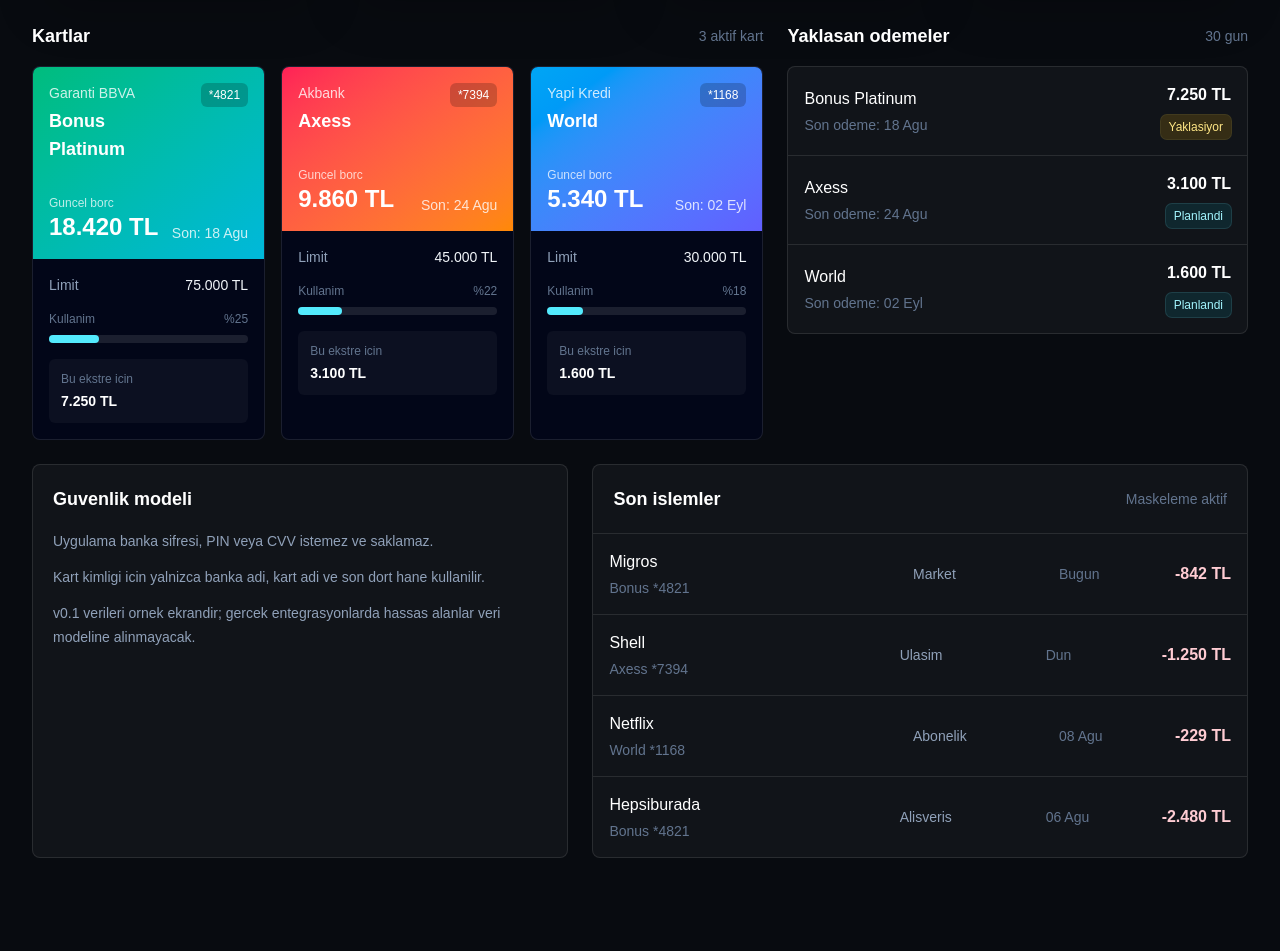
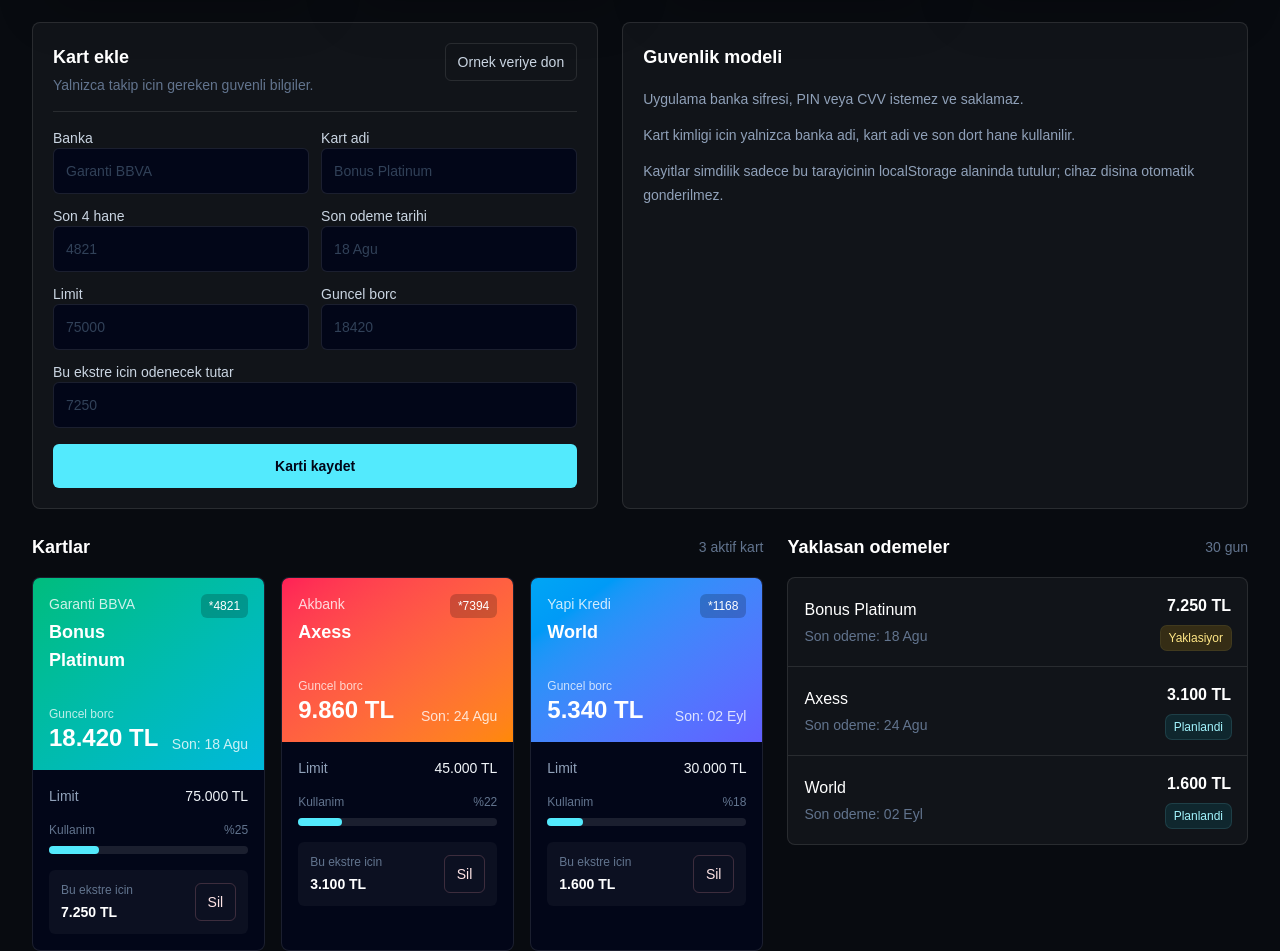
Before and after one commit to muratmemil/kartv1, a Next.js app: page / in a window 1280 px wide. Shown: the part 321-1272 px from the top of the page. Before the commit the page ends 1199 px from the top, so only its background shows below. Built offline with nearby package versions, Linux system fonts and the light colour scheme.

Commit message:
Add card management with local storage

```diff
--- a/app/page.tsx
+++ b/app/page.tsx
@@ -1,19 +1,34 @@
+"use client";
+
+import { FormEvent, useEffect, useMemo, useState } from "react";
+
 type Card = {
+  id: string;
   bank: string;
   name: string;
   last4: string;
   color: string;
+  debt: number;
+  limit: number;
+  dueDate: string;
+  dueAmount: number;
+};
+
+type CardForm = {
+  bank: string;
+  name: string;
+  last4: string;
   debt: string;
   limit: string;
   dueDate: string;
   dueAmount: string;
-  utilization: number;
 };
 
 type Payment = {
+  id: string;
   card: string;
   date: string;
-  amount: string;
+  amount: number;
   status: "Yaklasiyor" | "Planlandi" | "Odendi";
 };
 
@@ -25,47 +40,60 @@
   category: string;
 };
 
-const cards: Card[] = [
+const storageKey = "kart-takip:v0.2:cards";
+
+const colorOptions = [
+  "from-emerald-500 to-cyan-500",
+  "from-rose-500 to-orange-400",
+  "from-sky-500 to-indigo-500",
+  "from-violet-500 to-fuchsia-500",
+];
+
+const initialCards: Card[] = [
   {
+    id: "bonus-4821",
     bank: "Garanti BBVA",
     name: "Bonus Platinum",
     last4: "4821",
-    color: "from-emerald-500 to-cyan-500",
-    debt: "18.420 TL",
-    limit: "75.000 TL",
+    color: colorOptions[0],
+    debt: 18420,
+    limit: 75000,
     dueDate: "18 Agu",
-    dueAmount: "7.250 TL",
-    utilization: 25,
+    dueAmount: 7250,
   },
   {
+    id: "axess-7394",
     bank: "Akbank",
     name: "Axess",
     last4: "7394",
-    color: "from-rose-500 to-orange-400",
-    debt: "9.860 TL",
-    limit: "45.000 TL",
+    color: colorOptions[1],
+    debt: 9860,
+    limit: 45000,
     dueDate: "24 Agu",
-    dueAmount: "3.100 TL",
-    utilization: 22,
+    dueAmount: 3100,
   },
   {
+    id: "world-1168",
     bank: "Yapi Kredi",
     name: "World",
     last4: "1168",
-    color: "from-sky-500 to-indigo-500",
-    debt: "5.340 TL",
-    limit: "30.000 TL",
+    color: colorOptions[2],
+    debt: 5340,
+    limit: 30000,
     dueDate: "02 Eyl",
-    dueAmount: "1.600 TL",
-    utilization: 18,
+    dueAmount: 1600,
   },
 ];
 
-const payments: Payment[] = [
-  { card: "Bonus Platinum", date: "18 Agu", amount: "7.250 TL", status: "Yaklasiyor" },
-  { card: "Axess", date: "24 Agu", amount: "3.100 TL", status: "Planlandi" },
-  { card: "World", date: "02 Eyl", amount: "1.600 TL", status: "Planlandi" },
-];
+const emptyForm: CardForm = {
+  bank: "",
+  name: "",
+  last4: "",
+  debt: "",
+  limit: "",
+  dueDate: "",
+  dueAmount: "",
+};
 
 const transactions: Transaction[] = [
   { merchant: "Migros", card: "Bonus *4821", date: "Bugun", amount: "-842 TL", category: "Market" },
@@ -74,31 +102,162 @@
   { merchant: "Hepsiburada", card: "Bonus *4821", date: "06 Agu", amount: "-2.480 TL", category: "Alisveris" },
 ];
 
-const summary = [
-  { label: "Toplam borc", value: "33.620 TL", note: "3 kartta guncel bakiye" },
-  { label: "Bu ay odenecek", value: "10.350 TL", note: "18-24 Agu arasi" },
-  { label: "Kullanilabilir limit", value: "111.380 TL", note: "Toplam limit 150.000 TL" },
-  { label: "Ortalama kullanim", value: "%22", note: "Risk seviyesi dusuk" },
-];
-
 const statusStyles: Record<Payment["status"], string> = {
   Yaklasiyor: "bg-amber-400/15 text-amber-200 ring-amber-300/20",
   Planlandi: "bg-cyan-400/10 text-cyan-200 ring-cyan-300/20",
-  Odendi: "bg-emerald-400/10 text-emerald-200 ring-emerald-300/20",
+  Odendi: "bg-emerald-400/10 text-emerald-300 ring-emerald-300/20",
 };
 
+function formatCurrency(value: number) {
+  return new Intl.NumberFormat("tr-TR", {
+    maximumFractionDigits: 0,
+    minimumFractionDigits: 0,
+  }).format(value) + " TL";
+}
+
+function parseMoney(value: string) {
+  const normalized = value.replace(/\./g, "").replace(",", ".").replace(/[^\d.]/g, "");
+  const parsed = Number(normalized);
+  return Number.isFinite(parsed) ? parsed : 0;
+}
+
+function getUtilization(card: Card) {
+  if (card.limit <= 0) {
+    return 0;
+  }
+
+  return Math.min(100, Math.round((card.debt / card.limit) * 100));
+}
+
+function makePayments(cards: Card[]): Payment[] {
+  return cards.map((card, index) => ({
+    id: card.id,
+    card: card.name,
+    date: card.dueDate,
+    amount: card.dueAmount,
+    status: index === 0 ? "Yaklasiyor" : "Planlandi",
+  }));
+}
+
+function safeCardFromUnknown(card: Card) {
+  return {
+    id: String(card.id),
+    bank: String(card.bank),
+    name: String(card.name),
+    last4: String(card.last4).replace(/\D/g, "").slice(-4),
+    color: colorOptions.includes(card.color) ? card.color : colorOptions[0],
+    debt: Number(card.debt) || 0,
+    limit: Number(card.limit) || 0,
+    dueDate: String(card.dueDate),
+    dueAmount: Number(card.dueAmount) || 0,
+  };
+}
+
+function getStoredCards() {
+  if (typeof window === "undefined") {
+    return initialCards;
+  }
+
+  try {
+    const storedCards = window.localStorage.getItem(storageKey);
+    if (!storedCards) {
+      return initialCards;
+    }
+
+    const parsed = JSON.parse(storedCards) as Card[];
+    return parsed.map(safeCardFromUnknown).filter((card) => card.last4.length === 4);
+  } catch {
+    return initialCards;
+  }
+}
+
 export default function Home() {
+  const [cards, setCards] = useState<Card[]>(getStoredCards);
+  const [form, setForm] = useState<CardForm>(emptyForm);
+  const [formError, setFormError] = useState("");
+
+  useEffect(() => {
+    window.localStorage.setItem(storageKey, JSON.stringify(cards));
+  }, [cards]);
+
+  const totals = useMemo(() => {
+    const totalDebt = cards.reduce((sum, card) => sum + card.debt, 0);
+    const totalLimit = cards.reduce((sum, card) => sum + card.limit, 0);
+    const totalDue = cards.reduce((sum, card) => sum + card.dueAmount, 0);
+    const availableLimit = Math.max(0, totalLimit - totalDebt);
+    const utilization = totalLimit > 0 ? Math.round((totalDebt / totalLimit) * 100) : 0;
+
+    return { totalDebt, totalLimit, totalDue, availableLimit, utilization };
+  }, [cards]);
+
+  const summary = [
+    { label: "Toplam borc", value: formatCurrency(totals.totalDebt), note: `${cards.length} kartta guncel bakiye` },
+    { label: "Bu ay odenecek", value: formatCurrency(totals.totalDue), note: "Ekstrelerden gelen toplam" },
+    { label: "Kullanilabilir limit", value: formatCurrency(totals.availableLimit), note: `Toplam limit ${formatCurrency(totals.totalLimit)}` },
+    { label: "Ortalama kullanim", value: `%${totals.utilization}`, note: totals.utilization < 50 ? "Risk seviyesi dusuk" : "Kontrol gerekli" },
+  ];
+
+  const payments = makePayments(cards);
+
+  function updateForm(field: keyof CardForm, value: string) {
+    const safeValue = field === "last4" ? value.replace(/\D/g, "").slice(0, 4) : value;
+    setForm((current) => ({ ...current, [field]: safeValue }));
+  }
+
+  function addCard(event: FormEvent<HTMLFormElement>) {
+    event.preventDefault();
+
+    const bank = form.bank.trim();
+    const name = form.name.trim();
+    const last4 = form.last4.trim();
+    const dueDate = form.dueDate.trim();
+    const debt = parseMoney(form.debt);
+    const limit = parseMoney(form.limit);
+    const dueAmount = parseMoney(form.dueAmount);
+
+    if (!bank || !name || !dueDate || last4.length !== 4 || limit <= 0) {
+      setFormError("Banka, kart adi, son 4 hane, limit ve son odeme tarihi zorunlu.");
+      return;
+    }
+
+    const nextCard: Card = {
+      id: `${name.toLowerCase().replace(/[^a-z0-9]+/g, "-")}-${last4}-${Date.now()}`,
+      bank,
+      name,
+      last4,
+      color: colorOptions[cards.length % colorOptions.length],
+      debt,
+      limit,
+      dueDate,
+      dueAmount,
+    };
+
+    setCards((current) => [nextCard, ...current]);
+    setForm(emptyForm);
+    setFormError("");
+  }
+
+  function removeCard(cardId: string) {
+    setCards((current) => current.filter((card) => card.id !== cardId));
+  }
+
+  function resetDemoData() {
+    setCards(initialCards);
+    setForm(emptyForm);
+    setFormError("");
+  }
+
   return (
     <main className="min-h-screen bg-[#080b10] text-slate-100">
       <div className="mx-auto flex w-full max-w-7xl flex-col gap-6 px-4 py-5 sm:px-6 lg:px-8">
         <header className="flex flex-col gap-4 border-b border-white/10 pb-5 md:flex-row md:items-end md:justify-between">
           <div>
-            <p className="text-sm font-medium text-cyan-200">Cuzdan v0.1</p>
+            <p className="text-sm font-medium text-cyan-200">Cuzdan v0.2</p>
             <h1 className="mt-2 text-3xl font-semibold tracking-normal text-white sm:text-4xl">
               Kart takip paneli
             </h1>
             <p className="mt-3 max-w-2xl text-sm leading-6 text-slate-400">
-              Kart borclari, son odemeler ve yaklasan ekstre tarihleri tek ekranda. Guvenlik icin yalnizca kartin son dort hanesi gosterilir.
+              Kart borclari, son odemeler ve yaklasan ekstre tarihleri tek ekranda. Kartlar bu cihazdaki tarayici hafizasinda saklanir.
             </p>
           </div>
           <div className="flex flex-wrap gap-2 text-sm">
@@ -121,15 +280,79 @@
           ))}
         </section>
 
+        <section className="grid gap-6 lg:grid-cols-[0.95fr_1.05fr]">
+          <form onSubmit={addCard} className="rounded-lg border border-white/10 bg-white/[0.04] p-5">
+            <div className="flex flex-col gap-2 border-b border-white/10 pb-4 sm:flex-row sm:items-start sm:justify-between">
+              <div>
+                <h2 className="text-lg font-semibold text-white">Kart ekle</h2>
+                <p className="mt-1 text-sm text-slate-500">Yalnizca takip icin gereken guvenli bilgiler.</p>
+              </div>
+              <button type="button" onClick={resetDemoData} className="rounded-md border border-white/10 px-3 py-2 text-sm text-slate-300 transition hover:bg-white/10">
+                Ornek veriye don
+              </button>
+            </div>
+
+            <div className="mt-4 grid gap-3 sm:grid-cols-2">
+              <label className="space-y-2 text-sm text-slate-300">
+                <span>Banka</span>
+                <input value={form.bank} onChange={(event) => updateForm("bank", event.target.value)} placeholder="Garanti BBVA" className="w-full rounded-md border border-white/10 bg-slate-950 px-3 py-3 text-white outline-none transition placeholder:text-slate-700 focus:border-cyan-300/60" />
+              </label>
+              <label className="space-y-2 text-sm text-slate-300">
+                <span>Kart adi</span>
+                <input value={form.name} onChange={(event) => updateForm("name", event.target.value)} placeholder="Bonus Platinum" className="w-full rounded-md border border-white/10 bg-slate-950 px-3 py-3 text-white outline-none transition placeholder:text-slate-700 focus:border-cyan-300/60" />
+              </label>
+              <label className="space-y-2 text-sm text-slate-300">
+                <span>Son 4 hane</span>
+                <input value={form.last4} onChange={(event) => updateForm("last4", event.target.value)} inputMode="numeric" maxLength={4} placeholder="4821" className="w-full rounded-md border border-white/10 bg-slate-950 px-3 py-3 text-white outline-none transition placeholder:text-slate-700 focus:border-cyan-300/60" />
+              </label>
+              <label className="space-y-2 text-sm text-slate-300">
+                <span>Son odeme tarihi</span>
+                <input value={form.dueDate} onChange={(event) => updateForm("dueDate", event.target.value)} placeholder="18 Agu" className="w-full rounded-md border border-white/10 bg-slate-950 px-3 py-3 text-white outline-none transition placeholder:text-slate-700 focus:border-cyan-300/60" />
+              </label>
+              <label className="space-y-2 text-sm text-slate-300">
+                <span>Limit</span>
+                <input value={form.limit} onChange={(event) => updateForm("limit", event.target.value)} inputMode="decimal" placeholder="75000" className="w-full rounded-md border border-white/10 bg-slate-950 px-3 py-3 text-white outline-none transition placeholder:text-slate-700 focus:border-cyan-300/60" />
+              </label>
+              <label className="space-y-2 text-sm text-slate-300">
+                <span>Guncel borc</span>
+                <input value={form.debt} onChange={(event) => updateForm("debt", event.target.value)} inputMode="decimal" placeholder="18420" className="w-full rounded-md border border-white/10 bg-slate-950 px-3 py-3 text-white outline-none transition placeholder:text-slate-700 focus:border-cyan-300/60" />
+              </label>
+              <label className="space-y-2 text-sm text-slate-300 sm:col-span-2">
+                <span>Bu ekstre icin odenecek tutar</span>
+                <input value={form.dueAmount} onChange={(event) => updateForm("dueAmount", event.target.value)} inputMode="decimal" placeholder="7250" className="w-full rounded-md border border-white/10 bg-slate-950 px-3 py-3 text-white outline-none transition placeholder:text-slate-700 focus:border-cyan-300/60" />
+              </label>
+            </div>
+
+            {formError ? <p className="mt-4 rounded-md border border-rose-300/20 bg-rose-400/10 px-3 py-2 text-sm text-rose-100">{formError}</p> : null}
+
+            <button type="submit" className="mt-4 w-full rounded-md bg-cyan-300 px-4 py-3 text-sm font-semibold text-slate-950 transition hover:bg-cyan-200">
+              Karti kaydet
+            </button>
+          </form>
+
+          <aside className="rounded-lg border border-white/10 bg-white/[0.04] p-5">
+            <h2 className="text-lg font-semibold text-white">Guvenlik modeli</h2>
+            <div className="mt-4 space-y-3 text-sm leading-6 text-slate-400">
+              <p>Uygulama banka sifresi, PIN veya CVV istemez ve saklamaz.</p>
+              <p>Kart kimligi icin yalnizca banka adi, kart adi ve son dort hane kullanilir.</p>
+              <p>Kayitlar simdilik sadece bu tarayicinin localStorage alaninda tutulur; cihaz disina otomatik gonderilmez.</p>
+            </div>
+          </aside>
+        </section>
+
         <section className="grid gap-6 lg:grid-cols-[1.35fr_0.85fr]">
           <div className="space-y-4">
             <div className="flex items-center justify-between gap-4">
               <h2 className="text-lg font-semibold text-white">Kartlar</h2>
-              <p className="text-sm text-slate-500">3 aktif kart</p>
+              <p className="text-sm text-slate-500">{cards.length} aktif kart</p>
             </div>
-            <div className="grid gap-4 md:grid-cols-3">
-              {cards.map((card) => (
-                <article key={card.last4} className="overflow-hidden rounded-lg border border-white/10 bg-slate-950">
+            {cards.length > 0 ? (
+              <div className="grid gap-4 md:grid-cols-2 xl:grid-cols-3">
+                {cards.map((card) => {
+                  const utilization = getUtilization(card);
+
+                  return (
+                    <article key={card.id} className="overflow-hidden rounded-lg border border-white/10 bg-slate-950">
                       <div className={`bg-gradient-to-br ${card.color} p-4 text-white`}>
                         <div className="flex items-start justify-between gap-4">
                           <div>
@@ -141,7 +364,7 @@
                         <div className="mt-8 flex items-end justify-between gap-3">
                           <div>
                             <p className="text-xs text-white/75">Guncel borc</p>
-                        <p className="text-2xl font-semibold">{card.debt}</p>
+                            <p className="text-2xl font-semibold">{formatCurrency(card.debt)}</p>
                           </div>
                           <p className="text-sm text-white/80">Son: {card.dueDate}</p>
                         </div>
@@ -149,25 +372,36 @@
                       <div className="space-y-4 p-4">
                         <div className="flex justify-between text-sm">
                           <span className="text-slate-400">Limit</span>
-                      <span className="font-medium text-slate-100">{card.limit}</span>
+                          <span className="font-medium text-slate-100">{formatCurrency(card.limit)}</span>
                         </div>
                         <div>
                           <div className="mb-2 flex justify-between text-xs text-slate-500">
                             <span>Kullanim</span>
-                        <span>%{card.utilization}</span>
+                            <span>%{utilization}</span>
                           </div>
                           <div className="h-2 rounded-full bg-white/10">
-                        <div className="h-2 rounded-full bg-cyan-300" style={{ width: `${card.utilization}%` }} />
+                            <div className="h-2 rounded-full bg-cyan-300" style={{ width: `${utilization}%` }} />
                           </div>
                         </div>
-                    <div className="rounded-md bg-white/[0.04] p-3">
+                        <div className="flex items-center justify-between gap-3 rounded-md bg-white/[0.04] p-3">
+                          <div>
                             <p className="text-xs text-slate-500">Bu ekstre icin</p>
-                      <p className="mt-1 text-sm font-semibold text-white">{card.dueAmount}</p>
+                            <p className="mt-1 text-sm font-semibold text-white">{formatCurrency(card.dueAmount)}</p>
+                          </div>
+                          <button type="button" onClick={() => removeCard(card.id)} className="rounded-md border border-rose-300/20 px-3 py-2 text-sm text-rose-100 transition hover:bg-rose-400/10">
+                            Sil
+                          </button>
                         </div>
                       </div>
                     </article>
-              ))}
+                  );
+                })}
               </div>
+            ) : (
+              <div className="rounded-lg border border-dashed border-white/15 bg-white/[0.03] p-8 text-center text-sm text-slate-500">
+                Henuz kart yok. Ilk kartini ekleyerek baslayabilirsin.
+              </div>
+            )}
           </div>
 
           <aside className="space-y-4">
@@ -176,35 +410,27 @@
               <p className="text-sm text-slate-500">30 gun</p>
             </div>
             <div className="rounded-lg border border-white/10 bg-white/[0.04]">
-              {payments.map((payment, index) => (
-                <div key={payment.card} className={`flex items-center justify-between gap-4 p-4 ${index !== payments.length - 1 ? "border-b border-white/10" : ""}`}>
+              {payments.length > 0 ? payments.map((payment, index) => (
+                <div key={payment.id} className={`flex items-center justify-between gap-4 p-4 ${index !== payments.length - 1 ? "border-b border-white/10" : ""}`}>
                   <div>
                     <p className="font-medium text-white">{payment.card}</p>
                     <p className="mt-1 text-sm text-slate-500">Son odeme: {payment.date}</p>
                   </div>
                   <div className="text-right">
-                    <p className="font-semibold text-white">{payment.amount}</p>
+                    <p className="font-semibold text-white">{formatCurrency(payment.amount)}</p>
                     <span className={`mt-2 inline-flex rounded-md px-2 py-1 text-xs font-medium ring-1 ${statusStyles[payment.status]}`}>
                       {payment.status}
                     </span>
                   </div>
                 </div>
-              ))}
+              )) : (
+                <div className="p-5 text-sm text-slate-500">Odeme takibi icin kart ekle.</div>
+              )}
             </div>
           </aside>
         </section>
 
-        <section className="grid gap-6 lg:grid-cols-[0.9fr_1.1fr]">
-          <div className="rounded-lg border border-white/10 bg-white/[0.04] p-5">
-            <h2 className="text-lg font-semibold text-white">Guvenlik modeli</h2>
-            <div className="mt-4 space-y-3 text-sm leading-6 text-slate-400">
-              <p>Uygulama banka sifresi, PIN veya CVV istemez ve saklamaz.</p>
-              <p>Kart kimligi icin yalnizca banka adi, kart adi ve son dort hane kullanilir.</p>
-              <p>v0.1 verileri ornek ekrandir; gercek entegrasyonlarda hassas alanlar veri modeline alinmayacak.</p>
-            </div>
-          </div>
-
-          <div className="rounded-lg border border-white/10 bg-white/[0.04]">
+        <section className="rounded-lg border border-white/10 bg-white/[0.04]">
           <div className="flex items-center justify-between gap-4 border-b border-white/10 p-5">
             <h2 className="text-lg font-semibold text-white">Son islemler</h2>
             <p className="text-sm text-slate-500">Maskeleme aktif</p>
@@ -222,7 +448,6 @@
               </div>
             ))}
           </div>
-          </div>
         </section>
       </div>
     </main>
```
Lines whose indentation alone changed are shown as unchanged.
